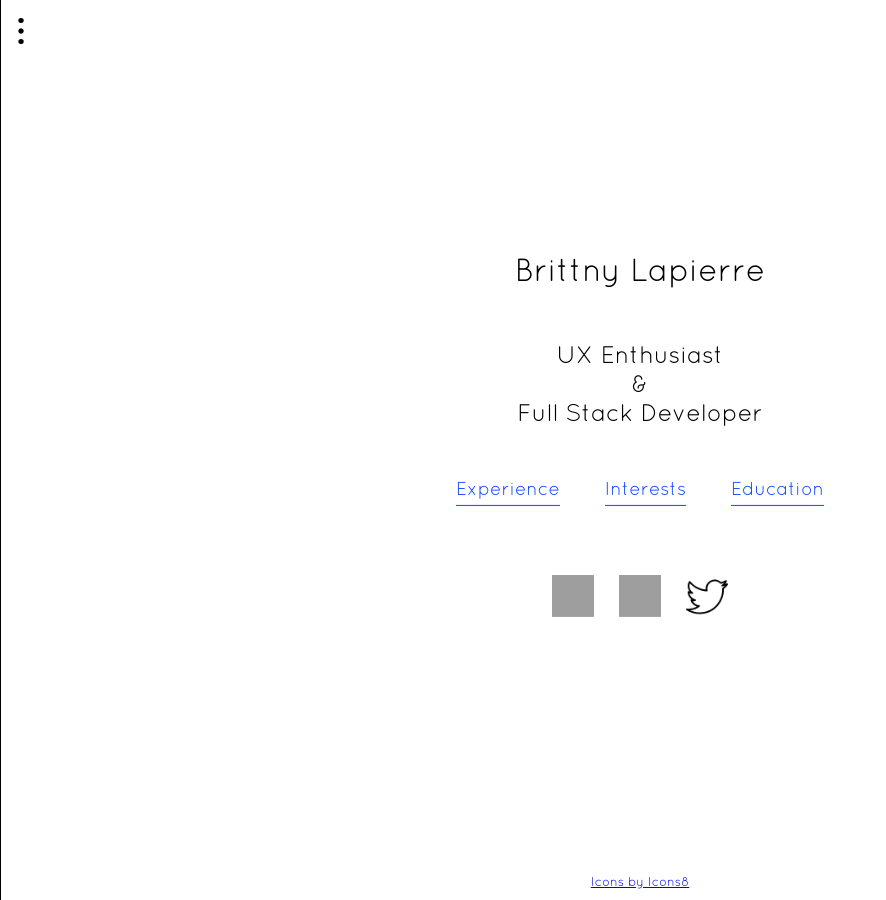
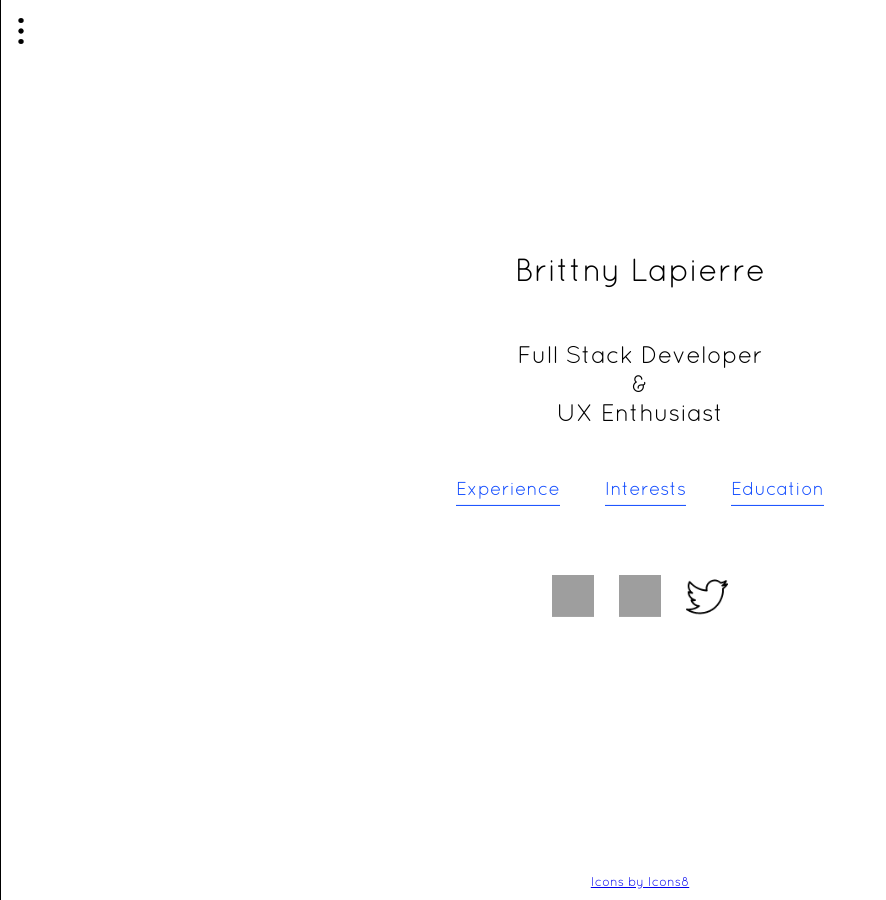
Before and after one commit to brittnylapierre/l3rittny.github.io-old, a Jekyll site: the page index.html, which Jekyll copies as it is, in a window 1280 px wide. Shown: the whole page, without its empty margins (0-886 px from the left). Built offline with Jekyll 4.4.1, drawn with Linux system fonts in a browser that asks for light colours; nearby versions of some CDN libraries; grey boxes are pictures that could not be loaded.

```diff
--- a/index.html
+++ b/index.html
@@ -24,7 +24,7 @@
 
 		<div id="personal-summary" class="verticle-align">
 			<h1>Brittny Lapierre</h1>
-			<h2>UX Enthusiast <br> & <br> Full Stack Developer</h2>
+			<h2>Full Stack Developer <br> & <br> UX Enthusiast</h2>
 			<div id="personal-details" class="horiz-flow-container">
 				<h3>Experience</h3>
 				<h3>Interests</h3>
```
